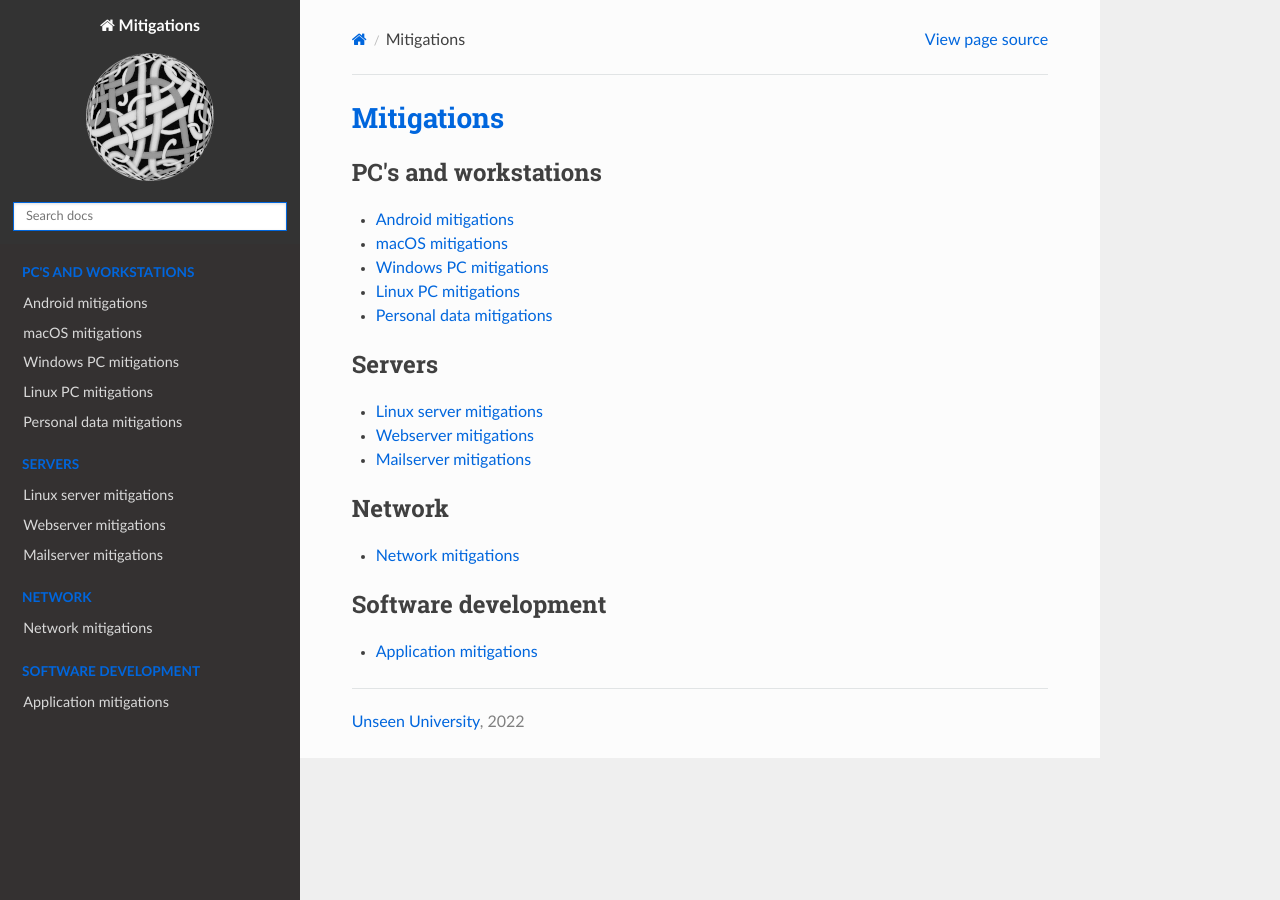
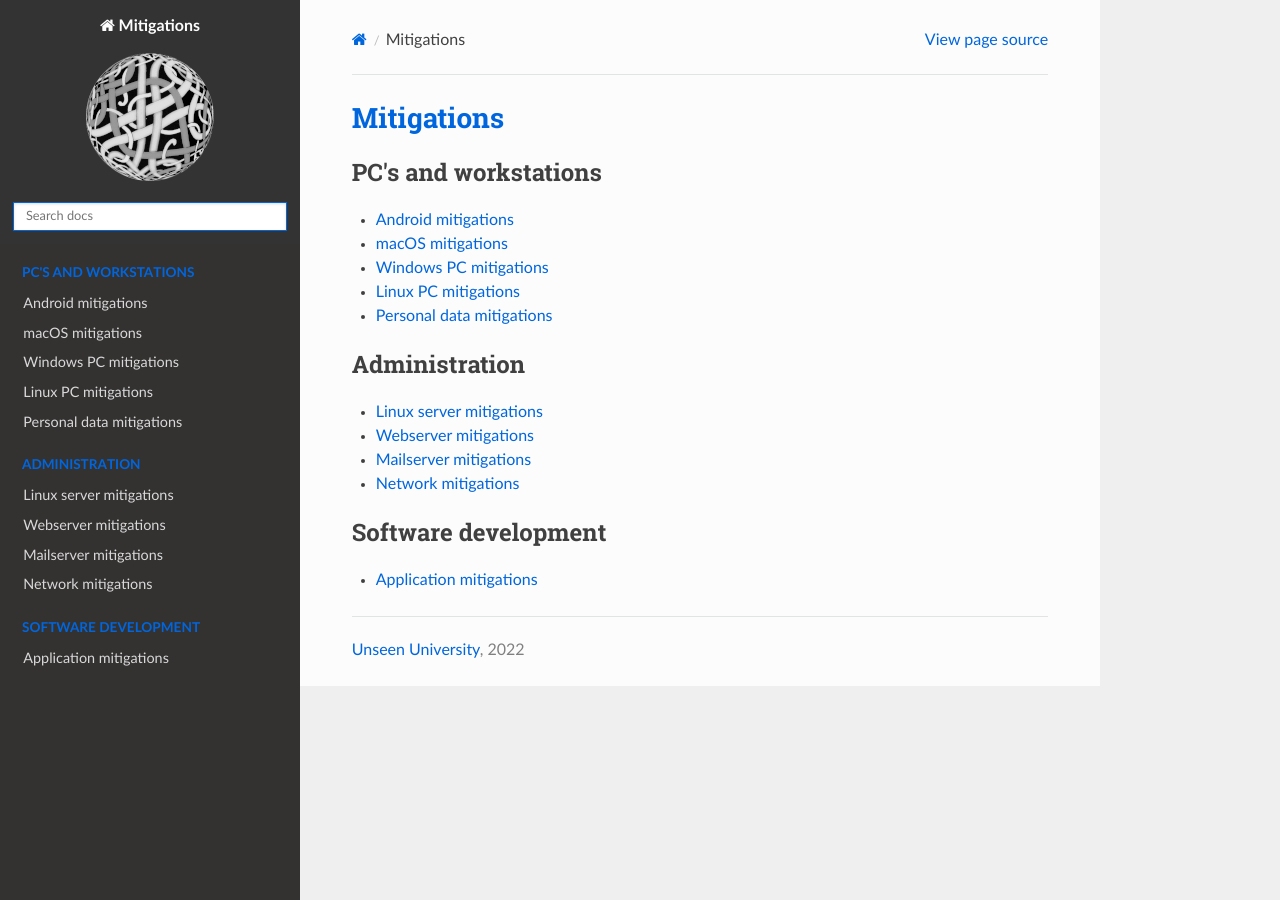
Before and after one commit to tymyrddin/mitigations, a Sphinx documentation site: the page built from source/index.rst, in a window 1280 px wide. Built offline with Sphinx 7.4.7 and the Read the Docs theme 2.0.0, drawn with Linux system fonts in a browser that asks for light colours.

Commit message:
Sections

```diff
--- a/source/index.rst
+++ b/source/index.rst
@@ -11,15 +11,11 @@ Mitigations
    Personal data mitigations <https://tymyrddin.github.io/data-mitigations/>
 
 .. toctree::
-   :caption: Servers
+   :caption: Administration
 
    Linux server mitigations <https://tymyrddin.github.io/linux-server-mitigations/>
    Webserver mitigations <https://tymyrddin.github.io/webserver-mitigations/>
    Mailserver mitigations <https://tymyrddin.github.io/mailserver-mitigations/>
-
-.. toctree::
-   :caption: Network
-
    Network mitigations <https://tymyrddin.github.io/network-mitigations/>
 
 .. toctree::
```
